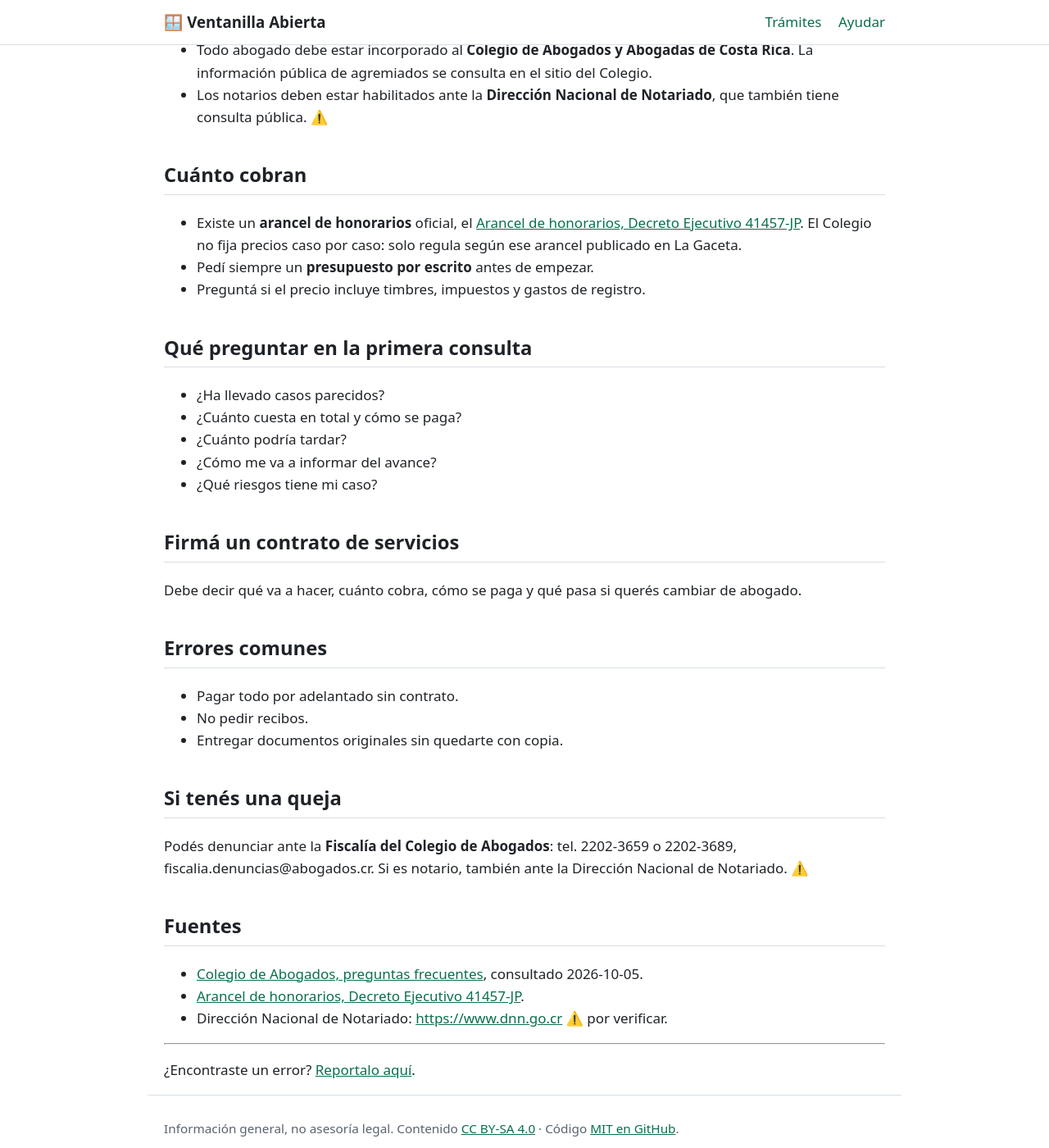
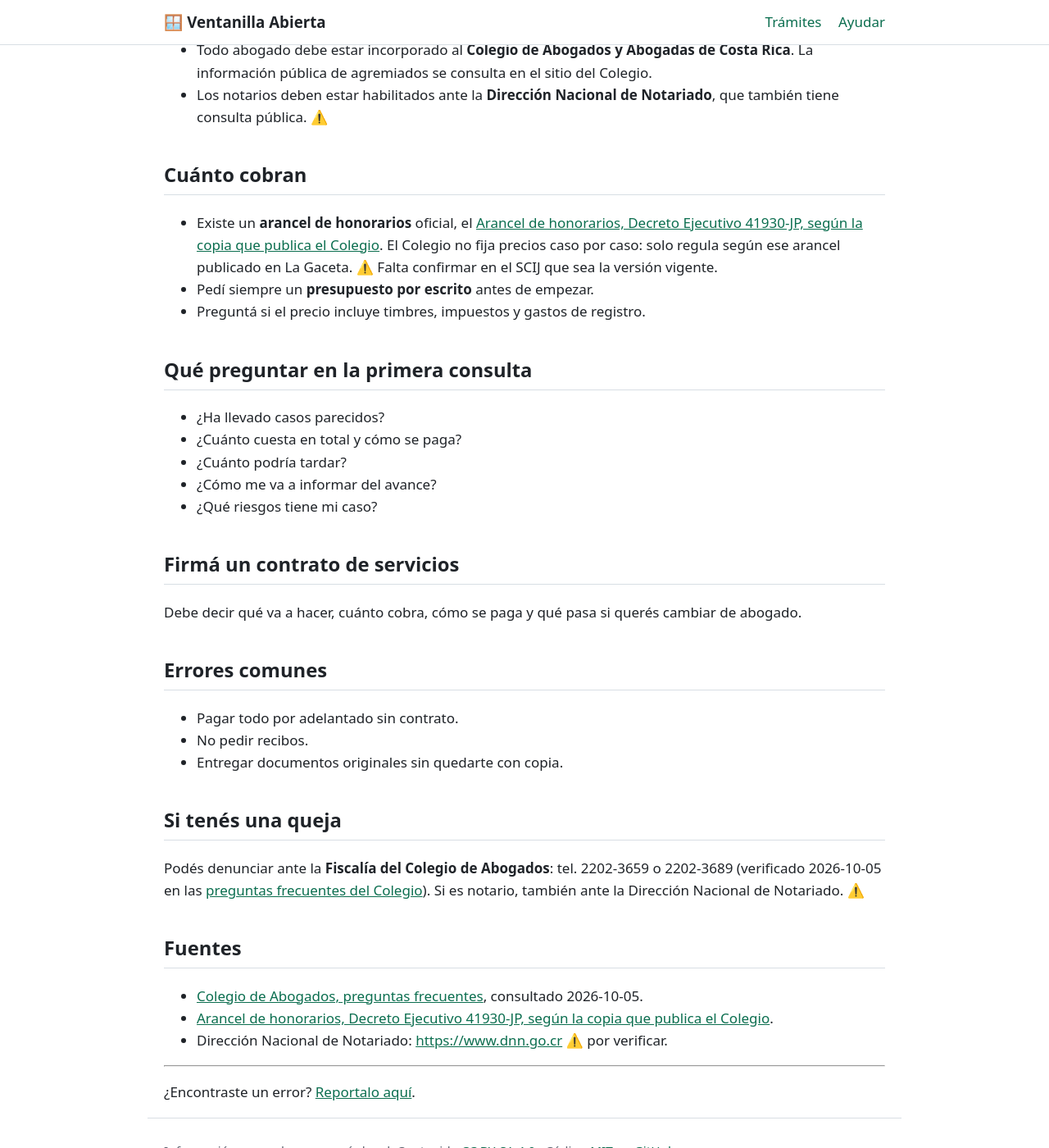
Before and after one commit to axelfj/ventanilla-abierta, a Jekyll site: the page built from tramites/costa-rica/general/como-contratar-un-abogado.md, in a window 1280 px wide and 1400 px high, scrolled down 842 px. Shown: the whole window at 82% size. Built offline with Jekyll 4.4.1, drawn with Linux system fonts in a browser that asks for light colours; our own code applies the rules of GitHub Pages for plain Markdown files.

Commit message:
Auditoría: arancel de abogados 41930-JP con enlace que abre, base imponible del traspaso
Co-Authored-By: Claude Opus 5.5 (1M context) <noreply@anthropic.com>
Claude-Session: https://claude.ai/code/session_018XfgRfXjcaVWgAstdZEbTq

```diff
--- a/tramites/costa-rica/general/como-contratar-un-abogado.md
+++ b/tramites/costa-rica/general/como-contratar-un-abogado.md
@@ -29,7 +29,7 @@ Esta guía no recomienda a nadie en particular. Te ayuda a elegir bien, saber cu
 - Los notarios deben estar habilitados ante la **Dirección Nacional de Notariado**, que también tiene consulta pública. ⚠️
 
 ## Cuánto cobran
-- Existe un **arancel de honorarios** oficial, el [Arancel de honorarios, Decreto Ejecutivo 41457-JP](https://www.abogados.or.cr/normativaCAB/arancel2019.pdf). El Colegio no fija precios caso por caso: solo regula según ese arancel publicado en La Gaceta.
+- Existe un **arancel de honorarios** oficial, el [Arancel de honorarios, Decreto Ejecutivo 41930-JP, según la copia que publica el Colegio](https://www.abogados.or.cr/uploads/CMS/Articulo/9.7arancel2019.pdf). El Colegio no fija precios caso por caso: solo regula según ese arancel publicado en La Gaceta. ⚠️ Falta confirmar en el SCIJ que sea la versión vigente.
 - Pedí siempre un **presupuesto por escrito** antes de empezar.
 - Preguntá si el precio incluye timbres, impuestos y gastos de registro.
 
@@ -49,11 +49,11 @@ Debe decir qué va a hacer, cuánto cobra, cómo se paga y qué pasa si querés
 - Entregar documentos originales sin quedarte con copia.
 
 ## Si tenés una queja
-Podés denunciar ante la **Fiscalía del Colegio de Abogados**: tel. 2202-3659 o 2202-3689, fiscalia.denuncias@abogados.cr. Si es notario, también ante la Dirección Nacional de Notariado. ⚠️
+Podés denunciar ante la **Fiscalía del Colegio de Abogados**: tel. 2202-3659 o 2202-3689 (verificado 2026-10-05 en las [preguntas frecuentes del Colegio](https://www.abogados.or.cr/preguntas-frecuentes/)). Si es notario, también ante la Dirección Nacional de Notariado. ⚠️
 
 ## Fuentes
 - [Colegio de Abogados, preguntas frecuentes](https://www.abogados.or.cr/preguntas-frecuentes/), consultado 2026-10-05.
-- [Arancel de honorarios, Decreto Ejecutivo 41457-JP](https://www.abogados.or.cr/normativaCAB/arancel2019.pdf).
+- [Arancel de honorarios, Decreto Ejecutivo 41930-JP, según la copia que publica el Colegio](https://www.abogados.or.cr/uploads/CMS/Articulo/9.7arancel2019.pdf).
 - Dirección Nacional de Notariado: <https://www.dnn.go.cr> ⚠️ por verificar.
 
 ---
```
Also changed, not shown: tramites/costa-rica/vehiculos-y-propiedades/traspaso-de-vehiculo.md (+1 -1 lines).
